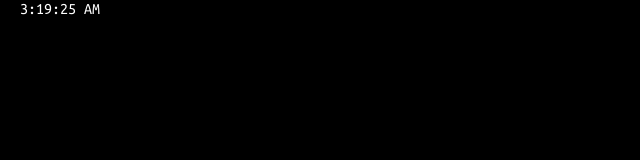
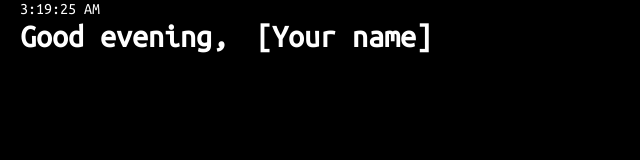
Before and after one commit to ngalvin93/landing-page, a plain HTML site: page index.html in a window 1280 px wide. Shown: the whole page, without its empty margins (0-640 px from the left). Drawn offline with Linux system fonts and the light colour scheme.

Commit message:
set name

```diff
--- a/index.css
+++ b/index.css
@@ -16,3 +16,11 @@
     padding-top: 20px;
     padding-left: 20px;
 }
+
+#greeting, #name {
+    color: white;
+    font-family: 'Ubuntu Mono', monospace;
+    padding-top: 20px;
+    padding-left: 20px;
+    border-top: white solid 1px;
+}
--- a/index.html
+++ b/index.html
@@ -10,6 +10,10 @@
 <body>
     <div id="background">
         <time id="time"></time>
+        <h1>
+            <span id="greeting"></span>
+            <span id="name" contenteditable="true"></span>
+        </h1>
     </div>
     <script src="./index.js"></script>
 </body>
--- a/index.js
+++ b/index.js
@@ -1,4 +1,6 @@
 const time = document.getElementById("time")
+const greeting = document.getElementById("greeting")
+const name = document.getElementById("name")
 
 function showTime () {
     let t = new Date(),
@@ -21,19 +23,34 @@ function addZero (n) {
 function setBackground () {
     let date = new Date(),
     hour = date.getHours()
-    console.log(hour)
 
     switch(hour){
         case hour < 12:
-            console.log('morning')
+            greeting.textContent = "Good morning,"
             break
         case hour < 18:
-            console.log('evening')
+            greeting.textContent = "Good afternoon,"
             break
         default:
-            console.log('night')
+            greeting.textContent = "Good evening,"
     }
 }
 
+function getName () {
+    if (localStorage.getItem('name') === null) {
+        name.textContent = '[Your name]'
+    } else {
+        name.textContent = localStorage.getItem('name')
+    }
+}
+
+function setName (e) {
+    console.log('setting name',e)
+}
+
+name.addEventListener('keypress', setName)
+
+
 showTime()
+getName()
 setBackground()
```
